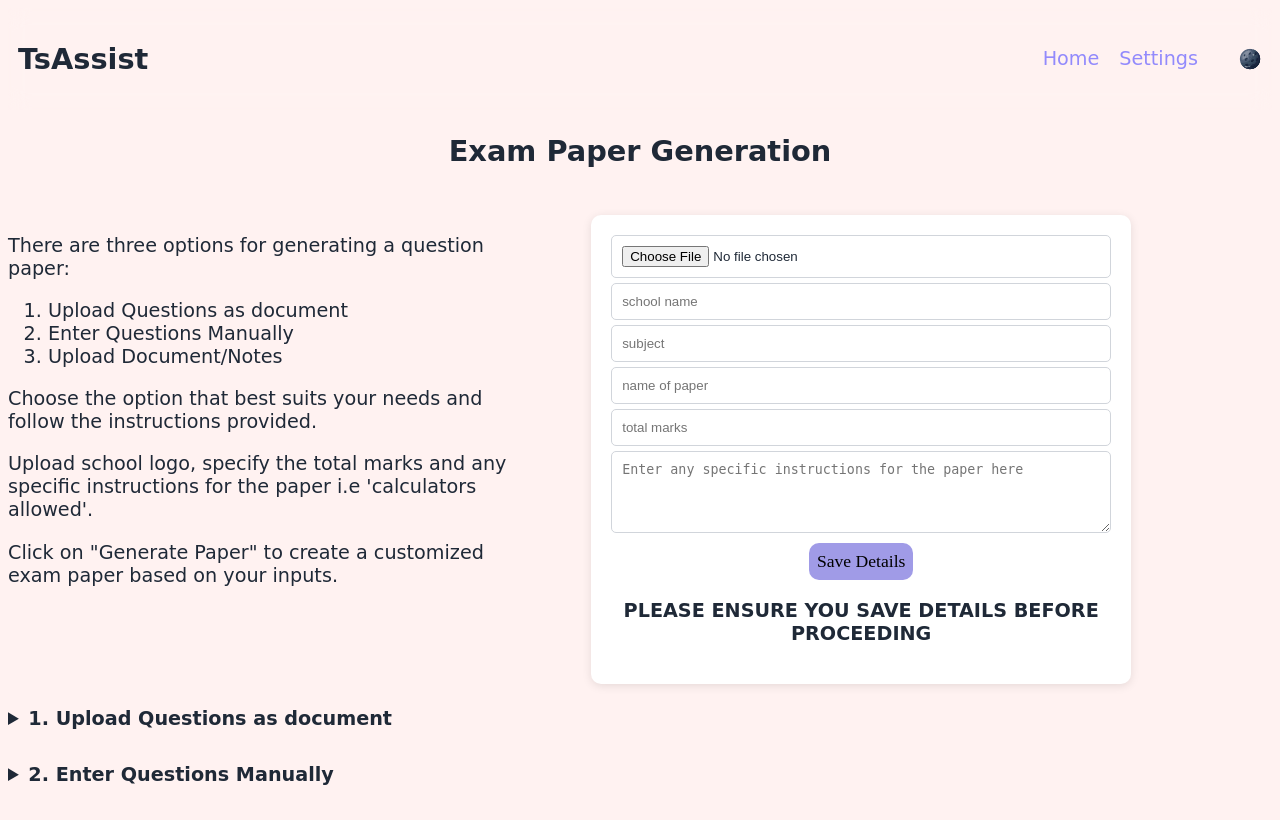
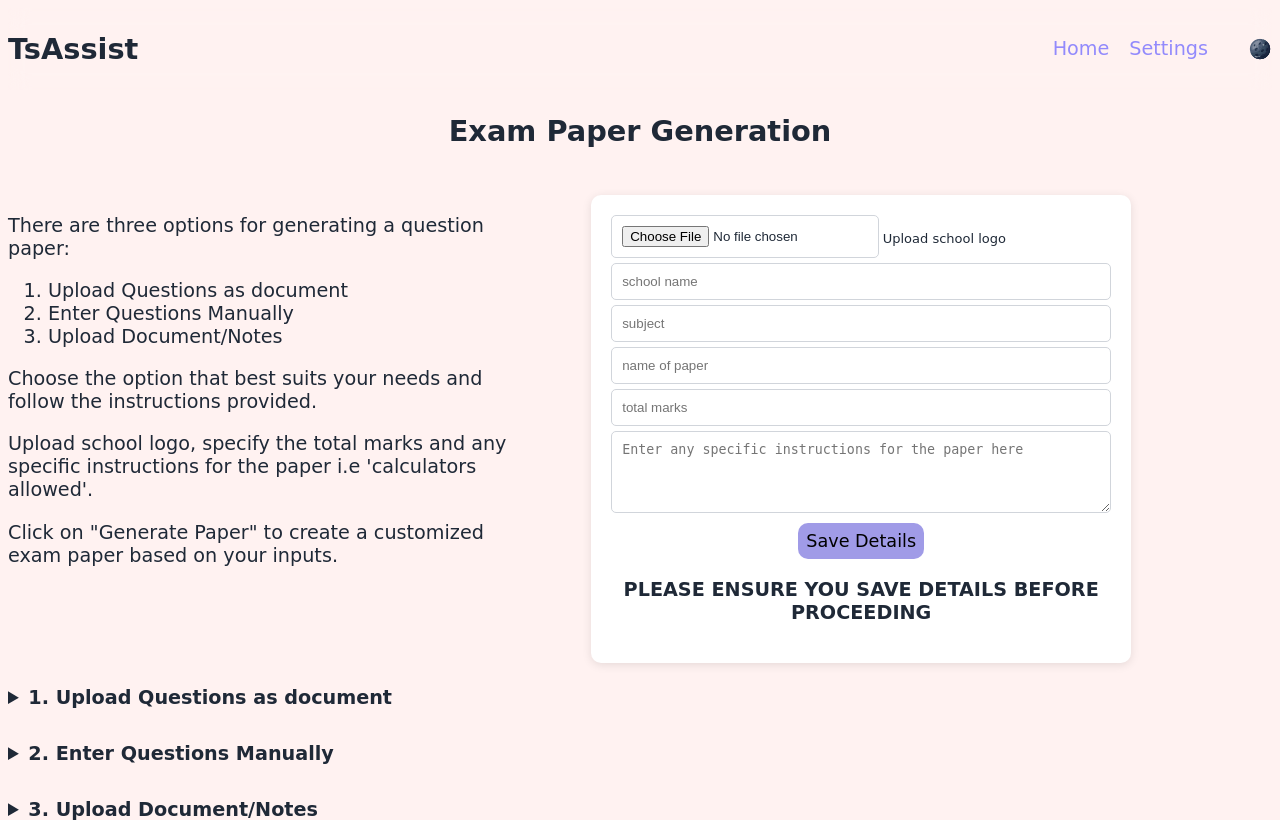
Before and after one commit to Lingaombe/TsAssist, a Flask app: page /PaperGenReq in a window 1280 px wide. Shown: the top 820 px of the page. Run offline with Flask 3, Linux system fonts and the light colour scheme.

Commit message:
updated css

```diff
--- a/app.py
+++ b/app.py
@@ -115,8 +115,6 @@ def PaperGenReq():
 
 ################################################### GEN ONE
 
-# @app.route("/bankPaperGen", methods=['GET', 'POST'])
-# def bankPaperGen():
 @app.post('/bankPaperGen')
 def bankPaperGen():
     uploaded_file = request.files['file']
@@ -139,7 +137,6 @@ def bankPaperGen():
 
     conn.commit()
     cursor.close()
-    conn.close()
 
     return render_template("loading.html")
 
@@ -168,7 +165,7 @@ def addQuestion():
 
             conn.commit()
             cursor.close()
-        if 'paperDets' in request.form: #zokhudza pepala maliki
+        elif 'paperDets' in request.form: #zokhudza pepala maliki
             data1 = request.form
             sName = data1['schoolName']
             pName = data1['paperName']
@@ -177,7 +174,7 @@ def addQuestion():
             tMarks = data1['totalMarks']
 
 
-    return tMarks, render_template("PaperGenReq.html") #flash message render
+    return render_template("PaperGenReq.html") #flash message render
 
 @app.route("/manualPaperGen", methods=['POST'])
 def manualPaperGen():
--- a/static/css/form.css
+++ b/static/css/form.css
@@ -25,6 +25,15 @@ input, select, textarea{
     border-radius: 10px;
     box-shadow: 0 2px 10px rgba(0, 0, 0, 0.1);
 }
+.file{
+    display: flex;
+    float: left;
+    align-items: center;
+}
+.file label{
+    font-size: small;
+    width: 50%;
+}
 @media screen and (max-width: 500px){
     .form {
         max-width: 300px;
--- a/static/css/main.css
+++ b/static/css/main.css
@@ -21,7 +21,7 @@ button{
     padding: 8px;
     border-radius: 10px;
     border: transparent;
-    font-family:'Times New Roman', Times, serif;
+    font-family:'Comic Sans Ms', cursive, sans-serif;
     font-size: 1.1rem;
 }
 button:hover{
@@ -41,12 +41,10 @@ a{
     color: #B0FF92;
 } */
 nav{
-    padding: 10px;
     display: flex;
     position: sticky;
     top: 0;
     backdrop-filter: blur(10px);
-    z-index: 1000;
     justify-content: space-between;
     align-items: center;
 }
--- a/templates/PaperGenReq.html
+++ b/templates/PaperGenReq.html
@@ -50,7 +50,10 @@
                 </p>
             </div>
             <form class="form" method="POST" action="{{ url_for('addQuestion')}}">
-                <input type="file" accept=".png, .jpg, .jpeg" required name="logo" id="logo"/><br>
+                <div class="file">
+                    <input type="file" accept=".png, .jpg, .jpeg" required name="logo" id="logo"/>
+                    <label for="logo">Upload school logo</label>
+                </div>
                 <input name="schoolName" type="text" required placeholder="school name" /><br>
                 <input name="subjectName" type="text" required placeholder="subject" /><br>
                 <input name="paperName" type="text" required placeholder="name of paper" /> <br>
@@ -117,9 +120,7 @@
                 </p>
                 <form class="form">
                     <input type="file" required placeholder="submit document"/> <br>
-                    <input type="text" id="questionType" placeholder="question type e.g mcq, short answer, long answer"/><br>
-                    <input type="number" required placeholder="number of questions" id="numQuestions" /> <br>
-                    <button onclick="addSection()" id="addSectionButton"><b>+</b></button>
+                    <textarea id="numQuestions" rows="10" cols="50" placeholder="specify structure ie 8 MCQ, 6 SAQ, 4 LAQ" name="numQuestions"></textarea><br>
                     <button onclick="docPaperGen()">Generate paper</button>
                 </form>
             </div>
--- a/templates/index.html
+++ b/templates/index.html
@@ -22,6 +22,7 @@
     </nav>
     <main>
         <section class="hero">
+            <div class="content">
                 <h2>Welcome to your Online Teaching Assistant</h2>
                 <p>
                     TsAssist is designed to make your teaching tasks easier.
@@ -31,6 +32,7 @@
                     Spend less time on admin tasks, and more time inspiring your students!
                 </p>
                 <a   href="/signup"><button style="margin-bottom: 10px;">Get Started</button></a>
+            </div>
         </section>
         <section class="answers">
             <h2>Now you might be wondering</h2>
--- /dev/null
+++ b/templates/loading.html
@@ -0,0 +1 @@
+loading animation here
--- a/templates/userIn.html
+++ b/templates/userIn.html
@@ -10,7 +10,7 @@
 </head>
 <body>
     <nav>
-        <h1>TsAssist</h1>
+        <h2>TsAssist</h2>
         <div class="buttons">
             <ul>
                 <li><a href="/PaperGenReq">Generate Paper</a></li>
--- a/templates/userSettings.html
+++ b/templates/userSettings.html
@@ -14,7 +14,7 @@
         value ya ma input ku logic ya paper gen
     -->
     <nav>
-        <h1>TsAssist</h1>
+        <h2>TsAssist</h2>
         <div class="buttons">
             <ul>
                 <li><a href="/signedin">Home</a></li>
```
Also changed, not shown: static/css/index.css (+12 -3 lines). Lines whose indentation alone changed are shown as unchanged.
